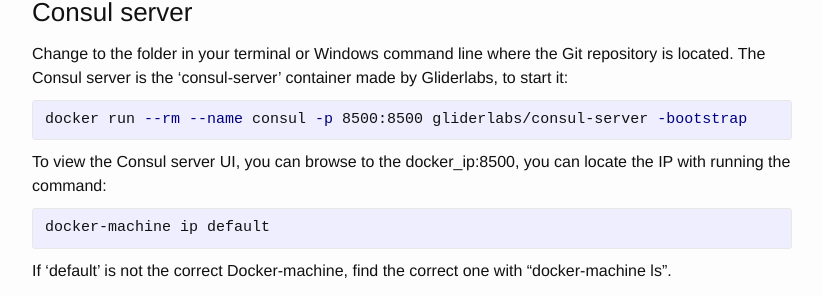
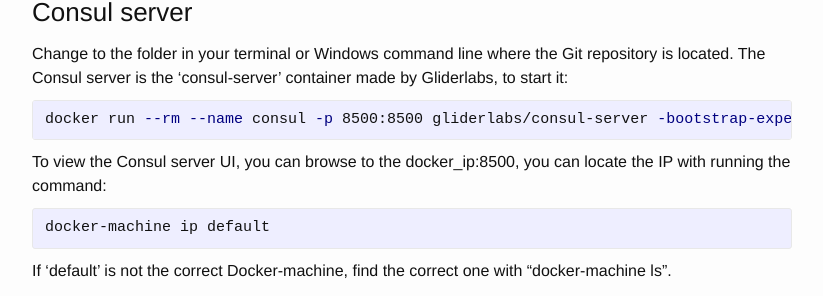
Before and after one commit to MansM/mansm.github.io, a Jekyll site: the page built from _posts/2015-12-05-scaling-your-webapplication-with-docker.md, in a window 1280 px wide and 900 px high, scrolled down 2209 px. Shown: the part 149-445 px from the top of the window, without its empty margins (228-1051 px from the left). Built offline with Jekyll 4.4.1, drawn with Linux system fonts in a browser that asks for light colours; nearby versions of some CDN libraries.

Commit message:
-bootstrap -> -bootstrap-expect 1

```diff
--- a/_posts/2015-12-05-scaling-your-webapplication-with-docker.md
+++ b/_posts/2015-12-05-scaling-your-webapplication-with-docker.md
@@ -80,7 +80,7 @@
 Change to the folder in your terminal or Windows command line where the Git repository is located. The Consul server is the 'consul-server' container made by Gliderlabs, to start it:
 
 {% highlight bash %}
-docker run --rm --name consul -p 8500:8500 gliderlabs/consul-server -bootstrap
+docker run --rm --name consul -p 8500:8500 gliderlabs/consul-server -bootstrap-expect 1
 {% endhighlight %}
 
 To view the Consul server UI, you can browse to the docker_ip:8500, you can locate the IP with running the command:
@@ -257,7 +257,7 @@
 {% highlight javascript yaml %}
 consul:
   image: gliderlabs/consul-server
-  command: -bootstrap
+  command: -bootstrap-expect 1
   ports:
    - "8500:8500"
 loadbalancer:
```
